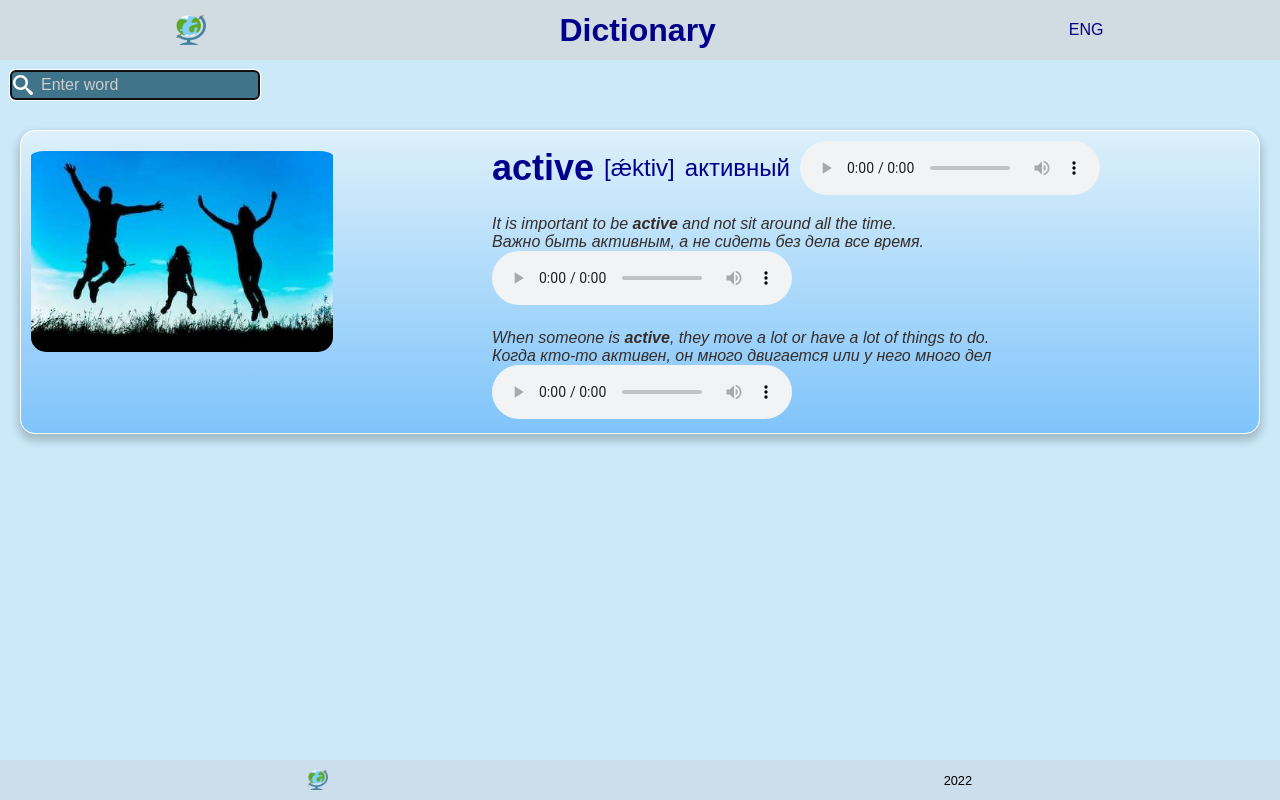
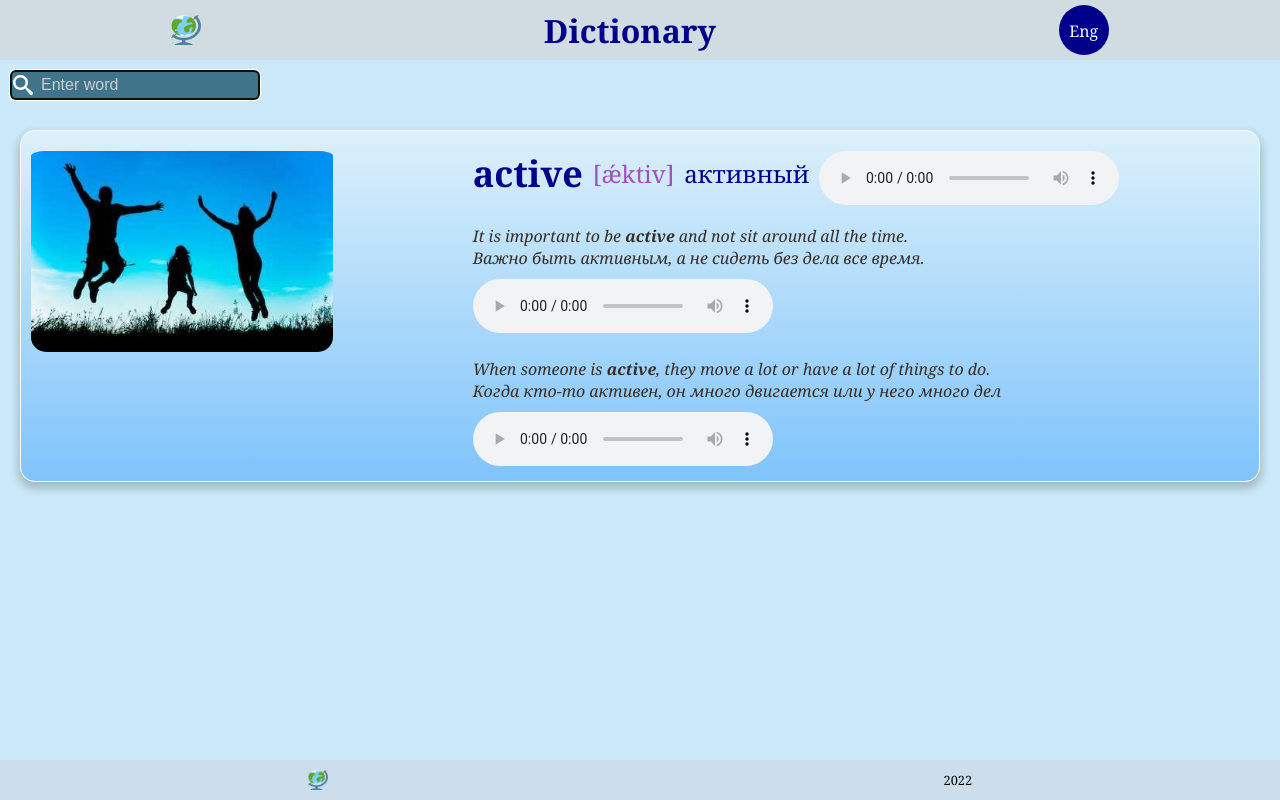
Before and after one commit to TatsianaPiatrova/dictionary, a plain HTML site: page dictionary/index.html in a window 1280 px wide. Drawn offline with Linux system fonts and the light colour scheme.

Commit message:
edit lang

```diff
--- a/dictionary/index.html
+++ b/dictionary/index.html
@@ -5,8 +5,8 @@
   <meta charset="UTF-8">
   <meta http-equiv="X-UA-Compatible" content="IE=edge">
   <meta name="viewport" content="width=device-width, initial-scale=1.0">
+  <link rel="shortcut icon" href="favicon.ico" type="image/x-icon">
   <link rel="stylesheet" href="style.css">
-  <link rel="shortcut icon" href="assets/favicon.ico" type="image/x-icon">
   <title>Dictionary</title>
 </head>
 
@@ -14,7 +14,11 @@
   <header>
     <div class="logo"></div>
     <h1>Dictionary</h1>
-    <div class="lang">ENG</div>
+    <div class="language">
+      <p class="eng">
+          Eng
+      </p>
+  </div>
   </header>
   <main class="main">
     <div class="contols-wrapper">
@@ -29,8 +33,8 @@
         <div>
           <div class="word-translate">
             <h2>active</h2>
-            <div>[ǽktiv]</div>
-            <div>активный</div>
+            <div class="transcription">[ǽktiv]</div>
+            <div class="translate">активный</div>
             <audio src='assets/files/05_0081.mp3' controls></audio>
           </div>
           <div class="word-example">
@@ -53,7 +57,8 @@
     <div class="logo footer-logo"></div>
     <div class="footer-text">2022</div>
   </footer>
-  <script type="module" src="index.js"></script>
+  <script type="module" src="index.js">
+  </script>
 </body>
 
 </html>
--- a/dictionary/style.css
+++ b/dictionary/style.css
@@ -4,7 +4,7 @@ margin: 0 auto;
 }
 
 body {
-  font-family: Arial, Helvetica, sans-serif;
+  font-family:Cambria, Cochin, Georgia, Times, 'Times New Roman', serif;
   color: darkblue;
 }
 
@@ -22,7 +22,28 @@ justify-content: space-between;
   background-image: url('./assets/logo.png');
   background-size: contain;
 }
-
+.language{
+  text-align: center;
+  background-color: darkblue;
+  border-radius: 50%;
+  border: 20px;
+  border-color: darkblue;
+  width: 50px;
+  height: 50px;
+  transition: 0.5s ease-in-out;
+}
+.language p{
+  padding-top: 15px;
+  margin: 0;
+  color: #f8faff;
+  transition: 0.5s ease-in-out;
+}
+.language:hover{
+  background-color: #e6ffc6;
+}
+.language:hover p{
+  color: darkblue;
+}
 .footer {
   height: 40px;
   background-color:#ccddeb;
@@ -40,7 +61,9 @@ justify-content: space-between;
  min-height: calc(100vh - 100px);
  background:#cbe9f8;
 }
-
+.transcription{
+  color: #a251c2;
+}
 .element-style {
   background-color: rgba(5, 67, 92, 0.7);
   border: 1px solid cornflowerblue;
@@ -67,7 +90,9 @@ color: #ccc;
 .words{
   margin: 20px;
 }
-
+audio{
+  margin-top: 10px;
+}
 .words-div{
 display: flex;
 justify-content:flex-start;
@@ -89,7 +114,7 @@ flex-wrap: wrap;
 }
 
 .word.active{
-   background-color: #bdae83 ;
+   background-color: #e6ffc6 ;
   }
 
 .card-word{
```
Also changed, not shown: dictionary/favicon.ico (renamed from dictionary/assets/favicon.ico), dictionary/index.js (line endings or trailing spaces).
